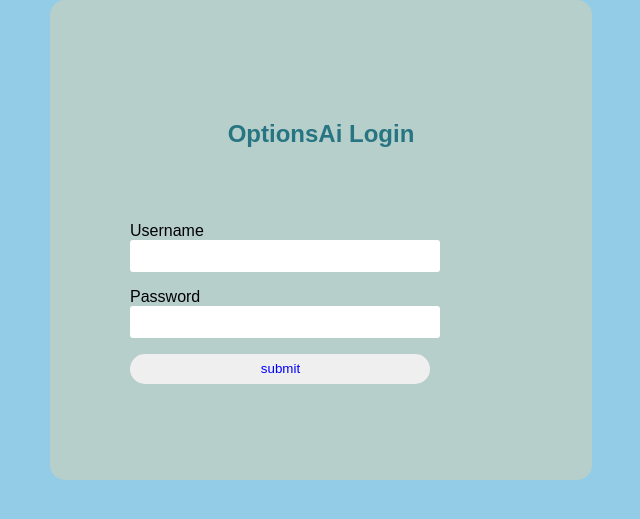
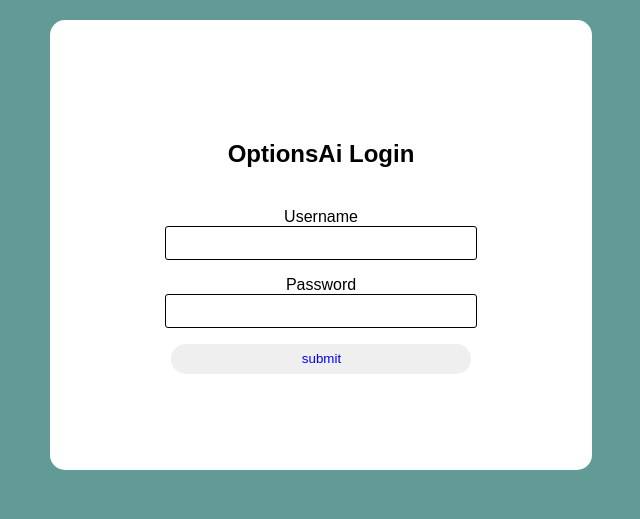
Before and after one commit to NathanMLu/OptionsAi, a Flask app: template templates/auth.html in a window 1280 px wide. Shown: the top 519 px of the page, without its empty margins (319-959 px from the left). Run offline with Flask 2, Linux system fonts and the light colour scheme; the template is opened without the code that fills it, so the values that code supplies are empty; parts of the project's set-up code (start-up, migrations or seed data) failed here and were passed over.

Commit message:
styled login page

```diff
--- a/app.py
+++ b/app.py
@@ -7,11 +7,11 @@
 
 # If it is running locally or on heroku servers
 local = False
+if os.path.exists('local.txt'):
+    local = True
+
 # If  user is verified or not
 verified = False
-
-if os.path.exists('local.txt'):
-    local = True
 
 # Loading in config file if it exists (depends on server or localhost)
 if local == True:
@@ -40,31 +40,31 @@
     f = open("token", "r")
     c = auth.client_from_token_file('token', os.environ["API_KEY"])
 
-
-
 # Default route leads to authentication
 @app.route('/')
 def auth():
-    return render_template('auth.html')
+    return render_template('homepage.html')
 
-@app.route('/form', methods = ['POST'])
+@app.route('/form', methods = ['GET', 'POST'])
 def form():
     global local, verified
     error = None
+    if request.method == 'POST':
+        form_data = request.form
+        if local == True:
+            if form_data['username'] != config.optionsai_username or form_data['password'] != config.optionsai_password:
+                error = 'Error! Access Denied! 🔫'
+        else:
+            if form_data['username'] != os.environ['OPTIONSAI_USERNAME'] or form_data['password'] != os.environ['OPTIONSAI_PASSWORD']:
+                error = 'Error! Access Denied! 🔫'
 
-    form_data = request.form
-    if local == True:
-        if form_data['username'] != config.optionsai_username or form_data['password'] != config.optionsai_password:
-            error = 'Error! Access Denied! 🔫'
+        if error != None:
+            return render_template('auth.html', error = error)
+        else:
+            verified = True
+            return redirect('/controlpanel')
     else:
-        if form_data['username'] != os.environ['OPTIONSAI_USERNAME'] or form_data['password'] != os.environ['OPTIONSAI_PASSWORD']:
-            error = 'Error! Access Denied! 🔫'
-
-    if error != None:
-        return render_template('auth.html', error = error)
-    else:
-        return redirect('/controlpanel')
-
+        return render_template('auth.html')
 
 @app.route('/controlpanel')
 def controlpanel():
@@ -123,47 +123,3 @@
         return{
             "code": "order placed!"
         }
-
-
-
-"""
-
-        @app.route('/getmsg/', methods=['GET'])
-def respond():
-    # Retrieve the name from url parameter
-    name = request.args.get("name", None)
-
-    # For debugging
-    print(f"got name {name}")
-
-    response = {}
-
-    # Check if user sent a name at all
-    if not name:
-        response["ERROR"] = "no name found, please send a name."
-    # Check if the user entered a number not a name
-    elif str(name).isdigit():
-        response["ERROR"] = "name can't be numeric."
-    # Now the user entered a valid name
-    else:
-        response["MESSAGE"] = f"Welcome {name} to our awesome platform!!"
-
-    # Return the response in json format
-    return jsonify(response)
-
-@app.route('/post/', methods=['POST'])
-def post_something():
-    param = request.form.get('name')
-    print(param)
-    # You can add the test cases you made in the previous function, but in our case here you are just testing the POST functionality
-    if param:
-        return jsonify({
-            "Message": f"Welcome {param} to our awesome platform!!",
-            # Add this option to distinct the POST request
-            "METHOD" : "POST"
-        })
-    else:
-        return jsonify({
-            "ERROR": "no name found, please send a name."
-        })
-"""
--- a/static/styles/auth.css
+++ b/static/styles/auth.css
@@ -2,36 +2,43 @@
 {
     margin: 0;
     padding: 0;
-    background-color:#6abadeba;
+    background-color:#287770ba;
     font-family: 'Arial';
 }
+
 .login{
-        width: 382px;
-        overflow: hidden;
-        margin: auto;
-        margin: 20 0 0 450px;
-        padding: 80px;
-        background: #b7cfcb;
-        border-radius: 15px ;
+    width: 382px;
+    overflow: hidden;
+    margin: 20px auto;
+    padding: 80px;
+    background: #ffffff;
+    border-radius: 15px ;
 
 }
+
+#box{
+    text-align: center;
+    margin: 0 auto;
+    width: 100%;
+}
+
 h2{
     text-align: center;
-    color: #277582;
+    color: #000000;
     padding: 20px;
 }
 
 #Uname{
     width: 300px;
     height: 30px;
-    border: none;
+    border: 1px solid;
     border-radius: 3px;
     padding-left: 8px;
 }
 #Pass{
     width: 300px;
     height: 30px;
-    border: none;
+    border: 1px solid;
     border-radius: 3px;
     padding-left: 8px;
 
--- a/templates/auth.html
+++ b/templates/auth.html
@@ -9,15 +9,15 @@
 </head>
 <body>
     <div class = "login">
-        <h2>OptionsAi Login</h2><br>
-        <form id = "login" action="form" method = "POST">
+        <h2>OptionsAi Login</h2>
+        <form id = "box" action="form" method = "POST">
             <p>Username <input type = "text" name = "username" id = "Uname" /></p>
             <p>Password <input type = "password" name = "password" id = "Pass"/></p>
             <p><input type = "submit" value = "submit" id="submit"/></p>
         </form>
 
         {% if error %}
-            <p class = "error">{{error}}</p>
+            <p class = "error"><i>{{error}}</i></p>
         {% endif %}
     </div>
 </body>
```
Also changed, not shown: templates/denied.html (added, +18 -0 lines), templates/homepage.html (added, +12 -0 lines), README.md (added), static/styles/denied.css (added).
